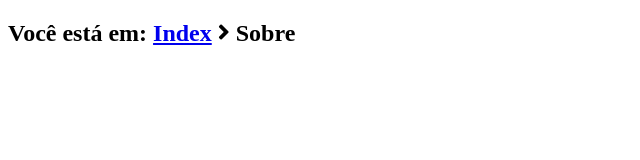
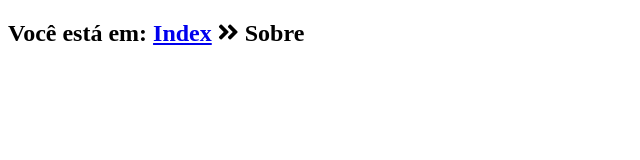
Before and after one commit to luuizalberto/UX_UI, a plain HTML site: page Breadcrumbs/sobre.html in a window 1280 px wide. Shown: the full height of the page, 0-640 px from the left. Drawn offline with Linux system fonts and the light colour scheme.

Commit message:
trocando icone

```diff
--- a/Breadcrumbs/sobre.html
+++ b/Breadcrumbs/sobre.html
@@ -10,7 +10,7 @@
 <body>
 
 
-    <h2>Você está em: <a href="index.html">Index</a> <i class="fas fa-angle-right"></i> Sobre</h2>
+    <h2>Você está em: <a href="index.html">Index</a> <i class="fas fa-angle-double-right"></i> Sobre</h2>
 
 </body>
 </html>
```
